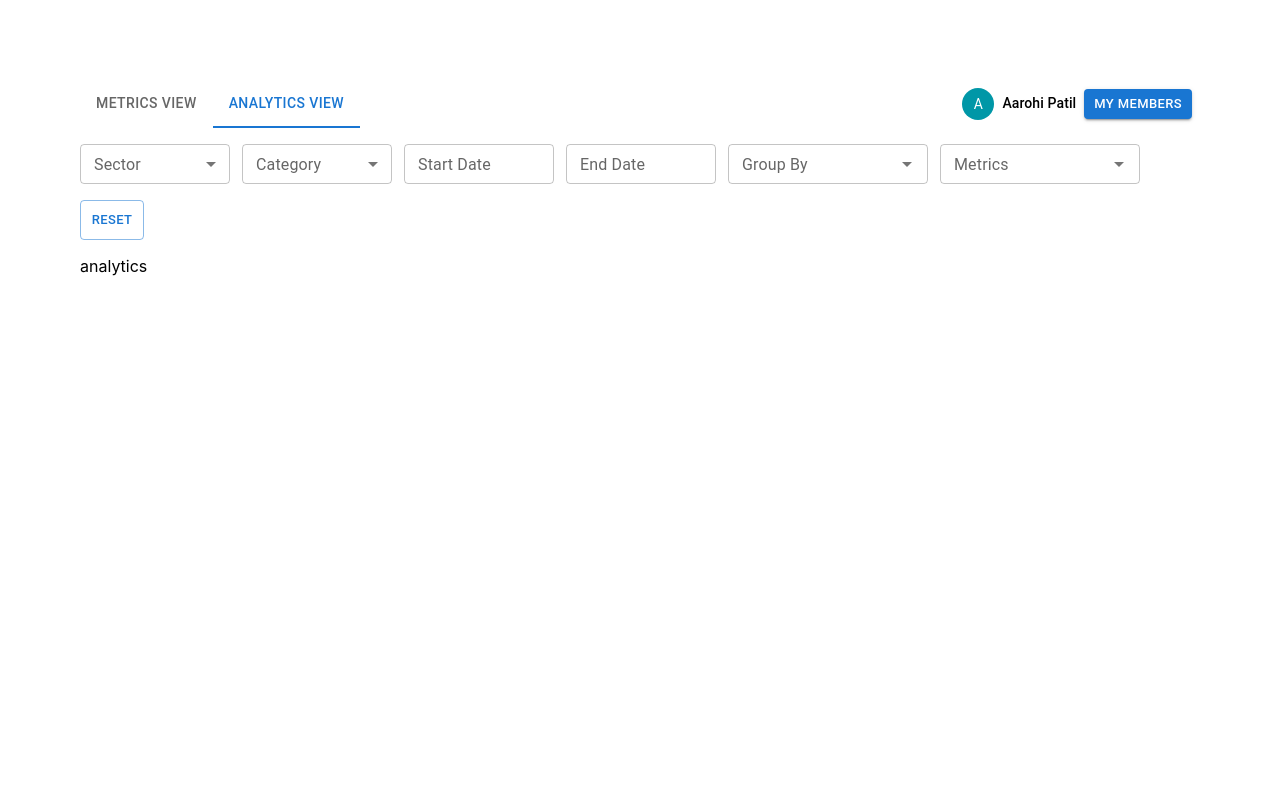
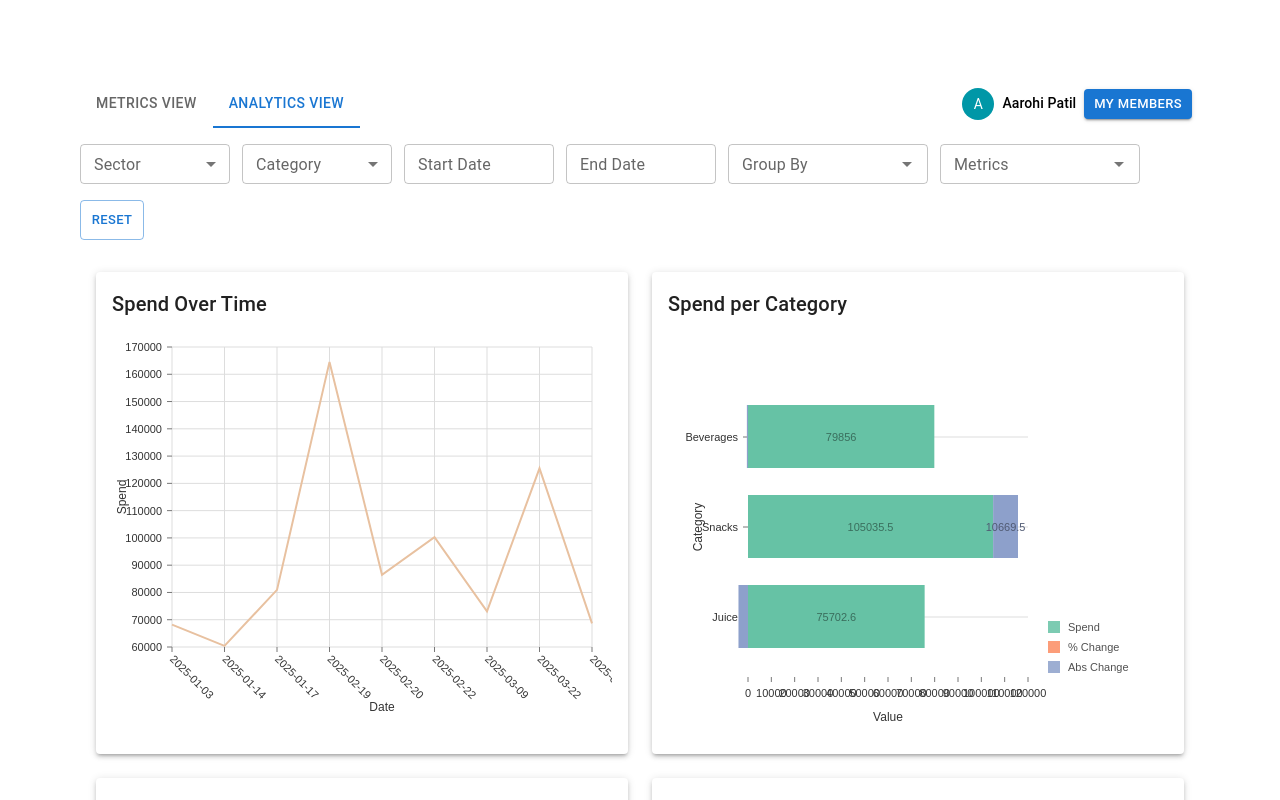
Before and after one commit to pranaydo/DashBoard-App, a React (Create React App) app: page / in a window 1280 px wide. Both pictures are taken after a click on the tab "ANALYTICS VIEW". Shown: the top 800 px of the page. Built offline with nearby package versions, Linux system fonts and the light colour scheme.

Commit message:
analytics view updated

```diff
--- a/src/App.tsx
+++ b/src/App.tsx
@@ -14,7 +14,6 @@ const App: React.FC = () => {
   console.log(tab);
   return (
     <UserProvider>
-      <div className="App">
       <Box sx={{ px: 10, py: 10, m: 0 }}>
         <div style={{ display: "flex", justifyContent: "space-between" }}>
           <Tabs value={tab} onChange={(e, newVal) => setTab(newVal)}>
@@ -33,12 +32,10 @@ const App: React.FC = () => {
           {tab === 0 ? (
             <MetricsView filters={filters} />
           ) : (
-              // <AnalyticsView filters={filters} />
-              <div> analytics</div>
+            <AnalyticsView filters={filters} />
           )}
         </Box>
       </Box>
-      </div>
     </UserProvider>
   );
 };
--- a/src/components/FilterPanel.tsx
+++ b/src/components/FilterPanel.tsx
@@ -10,7 +10,7 @@ interface FiltersPanelProps {
 }
 
 const sectorOptions = ["Retail", "Food", "Industrial"];
-const categoryOptions = ["Juice", "Snacks", "Beverages", "Frozen Foods"];
+const categoryOptions = ["Juice", "Snacks"];
 const metricOptions = [
   "mySpend",
   "sameStoreSpend",
--- a/src/components/view/charts/ChangeComparison.tsx
+++ b/src/components/view/charts/ChangeComparison.tsx
@@ -3,63 +3,52 @@ import { Filters } from "../../../type/types";
 import { useUser } from "../../../context/UserContext";
 import { ResponsiveBar } from "@nivo/bar";
 import { Box } from "@mui/material";
+import { applyFilters } from "../../../utils/FilterData";
 
-interface ChangeComparisonProps {
-  filters: Filters;
-}
-
-const ChangeComparison: React.FC<ChangeComparisonProps> = ({ filters }) => {
+const ChangeComparison: React.FC<{ filters: Filters }> = ({ filters }) => {
   const { user } = useUser();
 
+  const selectedMetric = filters.metrics?.[0] ?? "mySpend";
+
   const filteredData = useMemo(() => {
-    return user.data.filter((d) => {
-      const matchesSector = !filters.sector || d.sector === filters.sector;
-      const matchesCategory =
-        !filters.category || d.category === filters.category;
-      const matchesDate =
-        (!filters.startDate ||
-          new Date(d.date) >= new Date(filters.startDate)) &&
-        (!filters.endDate || new Date(d.date) <= new Date(filters.endDate));
-      return matchesSector && matchesCategory && matchesDate;
-    });
+    return applyFilters(user.data, filters);
   }, [user.data, filters]);
 
-  //  (average % change vs absolute change by category)
-  const comparisonData = useMemo(() => {
-    const categoryData = filteredData.reduce((acc, curr) => {
-      if (!acc[curr.category]) {
-        acc[curr.category] = {
-          percentChanges: [],
-          absoluteChanges: [],
-          count: 0,
-        };
-      }
-      acc[curr.category].percentChanges.push(curr.percentChange);
-      acc[curr.category].absoluteChanges.push(curr.absoluteChange);
-      acc[curr.category].count += 1;
+  const chartData = useMemo(() => {
+    const grouped = filteredData.reduce((acc, entry) => {
+      const cat = entry.category;
+      const metric = entry[selectedMetric as keyof typeof entry] as {
+        current: number;
+        reference: number;
+        absoluteChange: number;
+        percentChange: number;
+      };
+
+      if (!acc[cat]) acc[cat] = { abs: [], pct: [] };
+      acc[cat].abs.push(metric.absoluteChange);
+      acc[cat].pct.push(metric.percentChange);
+
       return acc;
-    }, {} as Record<string, { percentChanges: number[]; absoluteChanges: number[]; count: number }>);
+    }, {} as Record<string, { abs: number[]; pct: number[] }>);
 
-    return Object.entries(categoryData).map(([category, data]) => ({
+    return Object.entries(grouped).map(([category, { abs, pct }]) => ({
       category,
-      avgPercentChange:
-        data.percentChanges.reduce((sum, val) => sum + val, 0) / data.count,
-      avgAbsoluteChange:
-        data.absoluteChanges.reduce((sum, val) => sum + val, 0) / data.count,
+      "Abs Change": abs.reduce((a, b) => a + b, 0) / abs.length,
+      "% Change": pct.reduce((a, b) => a + b, 0) / pct.length,
     }));
-  }, [filteredData]);
+  }, [filteredData, selectedMetric]);
 
   return (
-    <Box sx={{ height: 500 }}>
+    <Box sx={{ height: 400 }}>
       <ResponsiveBar
-        data={comparisonData}
-        keys={["avgPercentChange", "avgAbsoluteChange"]}
+        data={chartData}
+        keys={["Abs Change", "% Change"]}
         indexBy="category"
-        margin={{ top: 30, right: 150, bottom: 130, left: 60 }}
+        margin={{ top: 30, right: 140, bottom: 80, left: 60 }}
         padding={0.3}
         valueScale={{ type: "linear" }}
         indexScale={{ type: "band", round: true }}
-        colors={({ id }) => (id === "avgPercentChange" ? "#1f77b4" : "#ff7f0e")}
+        colors={({ id }) => (id === "% Change" ? "#1f77b4" : "#ff7f0e")}
         borderColor={{ from: "color", modifiers: [["darker", 1.6]] }}
         axisBottom={{
           tickSize: 5,
@@ -72,7 +61,7 @@ const ChangeComparison: React.FC<ChangeComparisonProps> = ({ filters }) => {
         axisLeft={{
           tickSize: 5,
           tickPadding: 5,
-          legend: "Value",
+          legend: "Change",
           legendOffset: -50,
           legendPosition: "middle",
         }}
@@ -82,18 +71,15 @@ const ChangeComparison: React.FC<ChangeComparisonProps> = ({ filters }) => {
         tooltip={({ id, value, indexValue }) => (
           <div
             style={{
-              padding: "12px",
-              background: "white",
+              padding: "10px",
+              background: "#fff",
               border: "1px solid #ddd",
               borderRadius: "4px",
             }}
           >
-            <div>
-              <strong>{indexValue}</strong>
-            </div>
-            <div>
-              {id}: {value}
-            </div>
+            <strong>{indexValue}</strong>
+            <br />
+            {id}: {value}
           </div>
         )}
         legends={[
@@ -101,23 +87,13 @@ const ChangeComparison: React.FC<ChangeComparisonProps> = ({ filters }) => {
             dataFrom: "keys",
             anchor: "bottom-right",
             direction: "column",
-            justify: false,
             translateX: 120,
-            translateY: 0,
-            itemsSpacing: 2,
             itemWidth: 100,
             itemHeight: 20,
             itemDirection: "left-to-right",
             itemOpacity: 0.85,
-            symbolSize: 20,
-            effects: [
-              {
-                on: "hover",
-                style: {
-                  itemOpacity: 1,
-                },
-              },
-            ],
+            symbolSize: 12,
+            effects: [{ on: "hover", style: { itemOpacity: 1 } }],
           },
         ]}
       />
--- a/src/components/view/charts/SpendOverTime.tsx
+++ b/src/components/view/charts/SpendOverTime.tsx
@@ -2,54 +2,49 @@ import React, { useMemo } from "react";
 import { Filters } from "../../../type/types";
 import { useUser } from "../../../context/UserContext";
 import { ResponsiveLine } from "@nivo/line";
+import { Box } from "@mui/material";
+import { applyFilters } from "../../../utils/FilterData";
 
-interface SpendOverTimeProps {
-  filters: Filters;
-}
+const SpendOverTime: React.FC<{ filters: Filters }> = ({ filters }) => {
+  const { user } = useUser();
+  const selectedMetric = filters.metrics?.[0] ?? "mySpend";
 
-const SpendOverTime: React.FC<SpendOverTimeProps> = ({ filters }) => {
-  const { user } = useUser();
+  const filteredData = useMemo(() => {
+    return applyFilters(user.data, filters);
+  }, [user.data, filters]);
 
   const chartData = useMemo(() => {
-    const groupedByDate = user.data
-      .filter((d) => {
-        const matchesSector = !filters.sector || d.sector === filters.sector;
-        const matchesCategory =
-          !filters.category || d.category === filters.category;
-        const matchesDate =
-          (!filters.startDate ||
-            new Date(d.date) >= new Date(filters.startDate)) &&
-          (!filters.endDate || new Date(d.date) <= new Date(filters.endDate));
-        return matchesSector && matchesCategory && matchesDate;
-      })
-      .reduce((acc: Record<string, number>, curr) => {
-        acc[curr.date] = (acc[curr.date] || 0) + curr.spend;
-        return acc;
-      }, {});
+    const grouped: Record<string, number> = {};
+
+    filteredData.forEach((entry) => {
+      const metric = entry[selectedMetric as keyof typeof entry] as {
+        current: number;
+        reference: number;
+        absoluteChange: number;
+        percentChange: number;
+      };
+      const date = entry.startDate;
+      const value = metric?.current || 0;
+      grouped[date] = (grouped[date] || 0) + value;
+    });
 
     return [
       {
-        id: "Spend Over Time",
-        data: Object.entries(groupedByDate)
-          .sort(
-            ([dateA], [dateB]) =>
-              new Date(dateA).getTime() - new Date(dateB).getTime()
-          )
-          .map(([date, spend]) => ({ x: date, y: spend })),
+        id: selectedMetric,
+        data: Object.entries(grouped)
+          .sort((a, b) => new Date(a[0]).getTime() - new Date(b[0]).getTime())
+          .map(([x, y]) => ({ x, y })),
       },
     ];
-  }, [user.data, filters]);
+  }, [filteredData, selectedMetric]);
 
   return (
+    <Box sx={{ height: 400 }}>
       <ResponsiveLine
         data={chartData}
-      margin={{ top: 20, right: 20, bottom: 90, left: 60 }}
+        margin={{ top: 20, right: 20, bottom: 80, left: 60 }}
         xScale={{ type: "point" }}
-      yScale={{
-        type: "linear",
-        min: "auto",
-        max: "auto",
-      }}
+        yScale={{ type: "linear", min: "auto", max: "auto" }}
         axisBottom={{
           tickSize: 5,
           tickPadding: 5,
@@ -65,11 +60,24 @@ const SpendOverTime: React.FC<SpendOverTimeProps> = ({ filters }) => {
           legendOffset: -50,
           legendPosition: "middle",
         }}
-      pointSize={8}
+        pointSize={6}
         pointColor={{ theme: "background" }}
         pointBorderWidth={2}
-      useMesh={true}
+        useMesh
+        tooltip={({ point }) => (
+          <div
+            style={{
+              padding: "8px",
+              background: "white",
+              border: "1px solid #ccc",
+              borderRadius: "4px",
+            }}
+          >
+            <strong>{point.serieId}</strong>: {point.data.yFormatted}
+          </div>
+        )}
       />
+    </Box>
   );
 };
 
--- a/src/components/view/charts/SpendPerCat.tsx
+++ b/src/components/view/charts/SpendPerCat.tsx
@@ -2,73 +2,84 @@ import React, { useMemo } from "react";
 import { Filters } from "../../../type/types";
 import { useUser } from "../../../context/UserContext";
 import { ResponsiveBar } from "@nivo/bar";
+import { Box } from "@mui/material";
+import { applyFilters } from "../../../utils/FilterData";
+const StackedBarChart: React.FC<{ filters: Filters }> = ({ filters }) => {
+  const { user } = useUser();
+  const selectedMetric = filters.metrics?.[0] ?? "mySpend";
 
-interface SpendPerCatProps {
-  filters: Filters;
+  const filteredData = useMemo(() => {
+    return applyFilters(user.data, filters);
+  }, [user.data, filters]);
+
+  const chartData = useMemo(() => {
+    const categoryMap = filteredData.reduce((acc, item) => {
+      const cat = item.category;
+
+      const m = item[selectedMetric as keyof typeof item] as {
+        current: number;
+        reference: number;
+        absoluteChange: number;
+        percentChange: number;
+      };
+
+      if (!acc[cat]) {
+        acc[cat] = {
+          Spend: 0,
+          "% Change": 0,
+          "Abs Change": 0,
+          count: 0,
+        };
       }
 
-const SpendPerCat: React.FC<SpendPerCatProps> = ({ filters }) => {
-  const { user } = useUser();
+      acc[cat].Spend += m.current;
+      acc[cat]["% Change"] += m.percentChange;
+      acc[cat]["Abs Change"] += m.absoluteChange;
+      acc[cat].count += 1;
 
-  const filteredData = useMemo(() => {
-    return user.data.filter((d) => {
-      const matchesSector = !filters.sector || d.sector === filters.sector;
-      const matchesCategory =
-        !filters.category || d.category === filters.category;
-      const matchesDate =
-        (!filters.startDate ||
-          new Date(d.date) >= new Date(filters.startDate)) &&
-        (!filters.endDate || new Date(d.date) <= new Date(filters.endDate));
-      return matchesSector && matchesCategory && matchesDate;
-    });
-  }, [user.data, filters]);
+      return acc;
+    }, {} as Record<string, { Spend: number; "% Change": number; "Abs Change": number; count: number }>);
 
-  // Group data by category
-  const spendPerCategory = useMemo(() => {
-    const groupedByCategory = filteredData.reduce(
-      (acc: Record<string, number>, curr) => {
-        acc[curr.category] = (acc[curr.category] || 0) + curr.spend;
-        return acc;
-      },
-      {}
-    );
-
-    return Object.entries(groupedByCategory).map(([category, spend]) => ({
+    return Object.entries(categoryMap).map(([category, values]) => ({
       category,
-      spend,
+      Spend: values.Spend / values.count,
+      "% Change": values["% Change"] / values.count,
+      "Abs Change": values["Abs Change"] / values.count,
     }));
-  }, [filteredData]);
+  }, [filteredData, selectedMetric]);
 
   return (
+    <Box sx={{ height: 400 }}>
       <ResponsiveBar
-      data={spendPerCategory}
-      keys={["spend"]}
+        data={chartData}
+        keys={["Spend", "% Change", "Abs Change"]}
         indexBy="category"
-      margin={{ top: 20, right: 20, bottom: 80, left: 60 }}
+        layout="horizontal"
+        margin={{ top: 50, right: 140, bottom: 50, left: 80 }}
         padding={0.3}
         valueScale={{ type: "linear" }}
         indexScale={{ type: "band", round: true }}
-      colors={{ scheme: "category10" }}
+        colors={{ scheme: "set2" }}
         borderColor={{ from: "color", modifiers: [["darker", 1.6]] }}
         axisBottom={{
           tickSize: 5,
           tickPadding: 5,
-        tickRotation: 45,
-        legend: "Category",
+          legend: "Value",
           legendOffset: 40,
           legendPosition: "middle",
         }}
         axisLeft={{
           tickSize: 5,
           tickPadding: 5,
-        legend: "Spend",
+          legend: "Category",
           legendOffset: -50,
           legendPosition: "middle",
         }}
+        groupMode="stacked"
         labelSkipWidth={12}
         labelSkipHeight={12}
         labelTextColor={{ from: "color", modifiers: [["darker", 1.6]] }}
-      tooltip={({ value, indexValue }) => (
+        tooltip={({ id, value, indexValue }) => (
           <div
             style={{
               padding: "8px",
@@ -77,11 +88,28 @@ const SpendPerCat: React.FC<SpendPerCatProps> = ({ filters }) => {
               borderRadius: "4px",
             }}
           >
-          <strong>{indexValue}</strong>: {value}
+            <strong>{indexValue}</strong>
+            <br />
+            {id}: {value}
           </div>
         )}
+        legends={[
+          {
+            dataFrom: "keys",
+            anchor: "bottom-right",
+            direction: "column",
+            translateX: 120,
+            itemWidth: 100,
+            itemHeight: 20,
+            itemDirection: "left-to-right",
+            itemOpacity: 0.85,
+            symbolSize: 12,
+            effects: [{ on: "hover", style: { itemOpacity: 1 } }],
+          },
+        ]}
       />
+    </Box>
   );
 };
 
-export default SpendPerCat;
+export default StackedBarChart;
--- a/src/components/view/charts/StackedBarChart.tsx
+++ b/src/components/view/charts/StackedBarChart.tsx
@@ -2,133 +2,114 @@ import React, { useMemo } from "react";
 import { Filters } from "../../../type/types";
 import { useUser } from "../../../context/UserContext";
 import { ResponsiveBar } from "@nivo/bar";
-import { Box, useTheme } from "@mui/material";
+import { Box } from "@mui/material";
+import { applyFilters } from "../../../utils/FilterData";
 
-interface StackedBarProps {
-  filters: Filters;
-}
+const StackedBarChart: React.FC<{ filters: Filters }> = ({ filters }) => {
+  const { user } = useUser();
+  const selectedMetric = filters.metrics?.[0] ?? "mySpend";
 
-const StackedBarChart: React.FC<StackedBarProps> = ({ filters }) => {
-  const { user } = useUser();
-  const theme = useTheme();
+  const filteredData = useMemo(() => {
+    return applyFilters(user.data, filters);
+  }, [user.data, filters]);
 
-  // createee data into stacked format
   const chartData = useMemo(() => {
-    const categoryMap = user.data.reduce((acc, item) => {
-      if (!filters.sector || item.sector === filters.sector) {
-        if (!acc[item.category]) {
-          acc[item.category] = {
-            spend: 0,
-            percentChange: 0,
-            absoluteChange: 0,
-            count: 0,
-          };
-        }
-        acc[item.category].spend += item.spend;
-        acc[item.category].percentChange += item.percentChange;
-        acc[item.category].absoluteChange += item.absoluteChange;
-        acc[item.category].count += 1;
+    const categoryMap = filteredData.reduce((acc, item) => {
+      const cat = item.category;
+
+      const m = item[selectedMetric as keyof typeof item] as {
+        current: number;
+        reference: number;
+        absoluteChange: number;
+        percentChange: number;
+      };
+
+      if (!acc[cat]) {
+        acc[cat] = {
+          Spend: 0,
+          "% Change": 0,
+          "Abs Change": 0,
+          count: 0,
+        };
       }
+
+      acc[cat].Spend += m.current;
+      acc[cat]["% Change"] += m.percentChange;
+      acc[cat]["Abs Change"] += m.absoluteChange;
+      acc[cat].count += 1;
+
       return acc;
-    }, {} as Record<string, { spend: number; percentChange: number; absoluteChange: number; count: number }>);
+    }, {} as Record<string, { Spend: number; "% Change": number; "Abs Change": number; count: number }>);
 
     return Object.entries(categoryMap).map(([category, values]) => ({
       category,
-      avgSpend: values.spend / values.count,
-      avgPercentChange: values.percentChange / values.count,
-      avgAbsoluteChange: values.absoluteChange / values.count,
+      Spend: values.Spend / values.count,
+      "% Change": values["% Change"] / values.count,
+      "Abs Change": values["Abs Change"] / values.count,
     }));
-  }, [user.data, filters.sector]);
+  }, [filteredData, selectedMetric]);
 
   return (
-    // <Paper elevation={3} sx={{ p: 2, height: "100%" }}>
-
     <Box sx={{ height: 400 }}>
       <ResponsiveBar
         data={chartData}
-        keys={["avgSpend", "avgPercentChange", "avgAbsoluteChange"]}
+        keys={["Spend", "% Change", "Abs Change"]}
         indexBy="category"
         layout="horizontal"
-        margin={{ top: 50, right: 140, bottom: 50, left: 60 }}
+        margin={{ top: 50, right: 140, bottom: 50, left: 80 }}
         padding={0.3}
         valueScale={{ type: "linear" }}
         indexScale={{ type: "band", round: true }}
-        colors={[
-          theme.palette.primary.main,
-          theme.palette.secondary.main,
-          theme.palette.success.main,
-        ]}
+        colors={{ scheme: "set2" }}
         borderColor={{ from: "color", modifiers: [["darker", 1.6]] }}
         axisBottom={{
           tickSize: 5,
           tickPadding: 5,
-          tickRotation: 45,
-          legend: "Category",
+          legend: "Value",
           legendOffset: 40,
           legendPosition: "middle",
         }}
         axisLeft={{
           tickSize: 5,
           tickPadding: 5,
-          legend: "Value",
+          legend: "Category",
           legendOffset: -50,
           legendPosition: "middle",
         }}
+        groupMode="stacked"
         labelSkipWidth={12}
         labelSkipHeight={12}
-        groupMode="stacked"
-        tooltip={({ id, value, indexValue, color }) => (
-          <Box
-            sx={{
-              p: 1,
-              bgcolor: "background.paper",
-              border: "1px solid #ddd",
-              borderRadius: 1,
-              display: "flex",
-              alignItems: "center",
+        labelTextColor={{ from: "color", modifiers: [["darker", 1.6]] }}
+        tooltip={({ id, value, indexValue }) => (
+          <div
+            style={{
+              padding: "8px",
+              background: "white",
+              border: "1px solid #ccc",
+              borderRadius: "4px",
             }}
           >
-            <Box
-              sx={{
-                width: 12,
-                height: 12,
-                bgcolor: color,
-                mr: 1,
-              }}
-            />
-            <div>
-              <strong>{indexValue}</strong>
-              <div>
-                {id}: {value}
-              </div>
-            </div>
-          </Box>
+            <strong>{indexValue}</strong>
+            <br />
+            {id}: {value}
+          </div>
         )}
         legends={[
           {
             dataFrom: "keys",
             anchor: "bottom-right",
             direction: "column",
-            justify: false,
             translateX: 120,
-            translateY: 0,
-            itemsSpacing: 2,
             itemWidth: 100,
             itemHeight: 20,
             itemDirection: "left-to-right",
             itemOpacity: 0.85,
             symbolSize: 12,
-            effects: [
-              {
-                on: "hover",
-                style: { itemOpacity: 1 },
-              },
-            ],
+            effects: [{ on: "hover", style: { itemOpacity: 1 } }],
           },
         ]}
       />
     </Box>
-    // </Paper>
   );
 };
 
```
Lines whose indentation alone changed are shown as unchanged.
